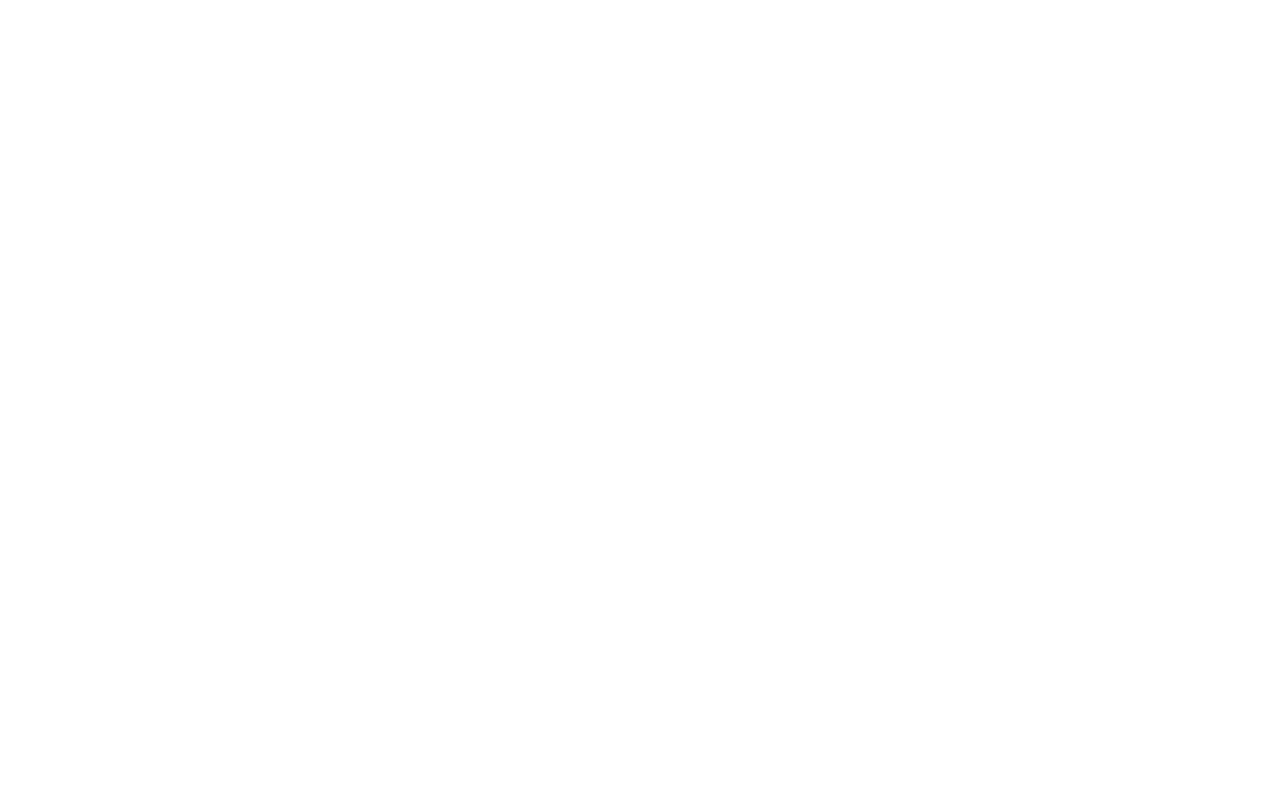
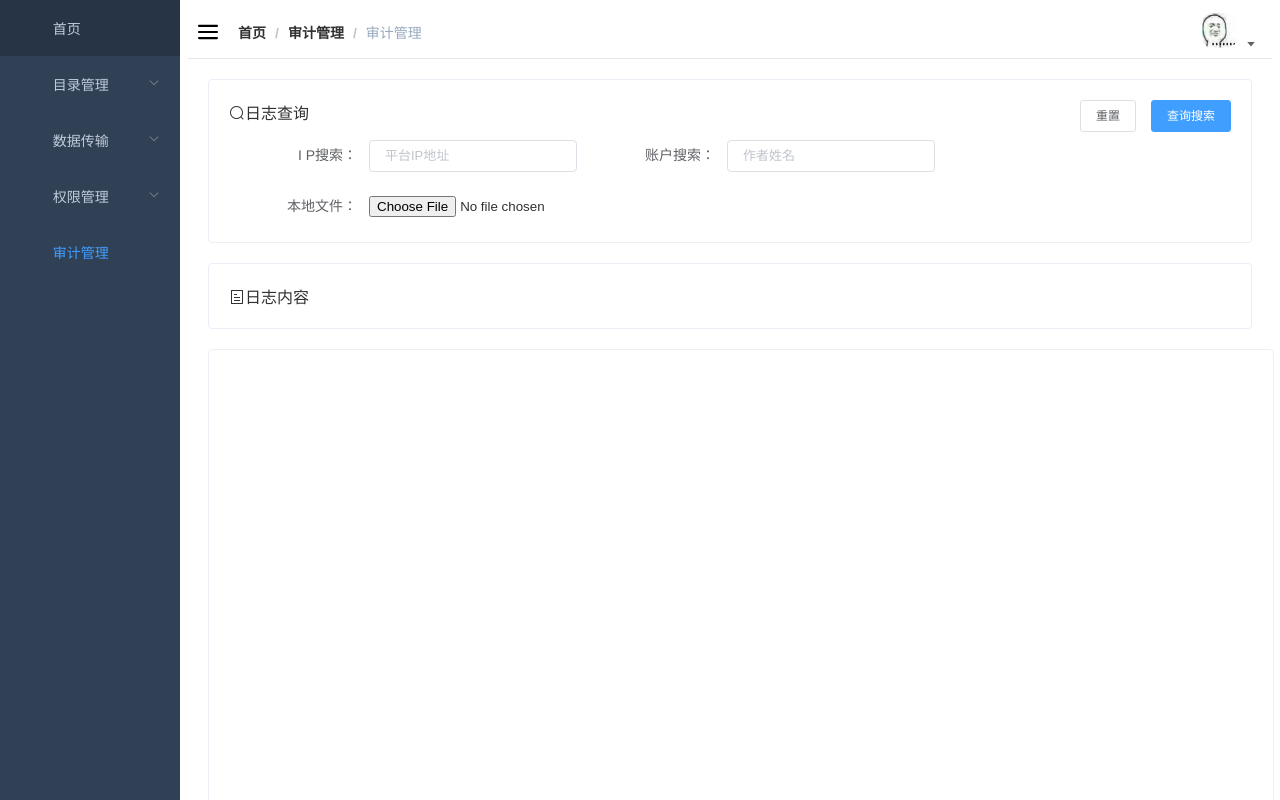
Before and after one commit to Chenziang96/dcd-web, a Vue app: page /#/audit/index in a window 1280 px wide. Shown: the top 800 px of the page. Built offline with nearby package versions, Linux system fonts and the light colour scheme.

Commit message:
审计更新

```diff
--- a/src/router/index.js
+++ b/src/router/index.js
@@ -115,5 +115,21 @@
         },
       ]
     },
+    {
+      path: '/audit',
+      component: layout,
+      redirect: '/audit/index',
+      name: 'audit',
+      meta: {title: '审计管理', icon: 'audit'},
+      children: [
+        {
+          path: 'index',
+          name: 'index',
+          component: ()=> import('@/views/audit/index'),
+          meta: {title: '审计管理', icon: 'IoT_register'},
+        },
+
+      ]
+    }
   ]
 })
--- /dev/null
+++ b/src/views/audit/index.vue
@@ -0,0 +1,86 @@
+<template>
+  <div style="padding: 20px">
+    <el-card class="filter-container" shadow="never">
+      <div>
+        <i class="el-icon-search"></i>
+        <span>日志查询</span>
+        <el-button style="float:right" type="primary" @click="search()" size="small">查询搜索</el-button>
+        <el-button style="float:right;margin-right: 15px" @click="reForm" size="small">重置</el-button>
+      </div>
+      <div style="margin-top: 15px">
+        <el-form :inline="true" :model="listQuery" size="small" label-width="140px">
+          <el-form-item label="I P搜索：">
+            <el-input v-model="listQuery.orderIp" class="input-width" placeholder="平台IP地址"></el-input>
+          </el-form-item>
+          <el-form-item label="账户搜索：">
+            <el-input v-model="listQuery.orderPerson" class="input-width" placeholder="作者姓名"></el-input>
+          </el-form-item>
+          <el-form-item label="本地文件：">
+            <input type="file" @change="selectFile($event)" id="file"></input>
+          </el-form-item>
+        </el-form>
+      </div>
+    </el-card>
+    <el-card class="operate-container" shadow="never">
+      <i class="el-icon-tickets"></i>
+      <span>日志内容</span>
+    </el-card>
+    <div class="content-body" id="content-body">
+      <div class="content" id="content"></div>
+    </div>
+  </div>
+</template>
+
+<script>
+  export default {
+    name: "index",
+    data() {
+      return {
+        listQuery: {},
+      }
+    },
+    mounted() {
+      this.search();
+    },
+    methods: {
+      search() {
+
+      },
+      reForm() {
+
+      },
+      selectFile(e) {
+        var fileObj = e.target.files[0]; // js 获取文件对象
+        console.log(fileObj, 'fileObj')
+        var name = fileObj.name;//读取选中文件的文件名
+        var size = fileObj.size;//读取选中文件的大小
+        console.log("wenjianming:" + name + "daxiao:" + size);//wenjianming:testfile.txtdaxiao:20
+        var reader = new FileReader();//这是核心！！读取操作都是由它完成的
+        reader.readAsText(fileObj);
+        console.log('1111')
+//readAsText(file,[encoding]):将文件读取为文本，encoding缺省为UTF-8   readAsText(selectedFile,'UTF-8')
+        reader.onload = function (oFREvent) {//读取完毕从中取值
+          var pointsTxt = oFREvent.target.result;
+          console.log(pointsTxt);
+          let divBody = document.getElementById('content');
+          divBody.innerText = pointsTxt;
+        }
+      }
+    }
+  }
+</script>
+
+<style scoped>
+  .content-body {
+    position: relative;
+    margin: 20px 0px auto;
+    width: 100%;
+    height: 700px;
+    border: 1px solid #ebeef5;
+    border-radius: 5px;
+    overflow: auto;
+    word-break:break-all;
+    word-wrap:break-word;
+    padding: 10px;
+  }
+</style>
```
Also changed, not shown: src/assets/fileLoader.js (added, +9 -0 lines).
